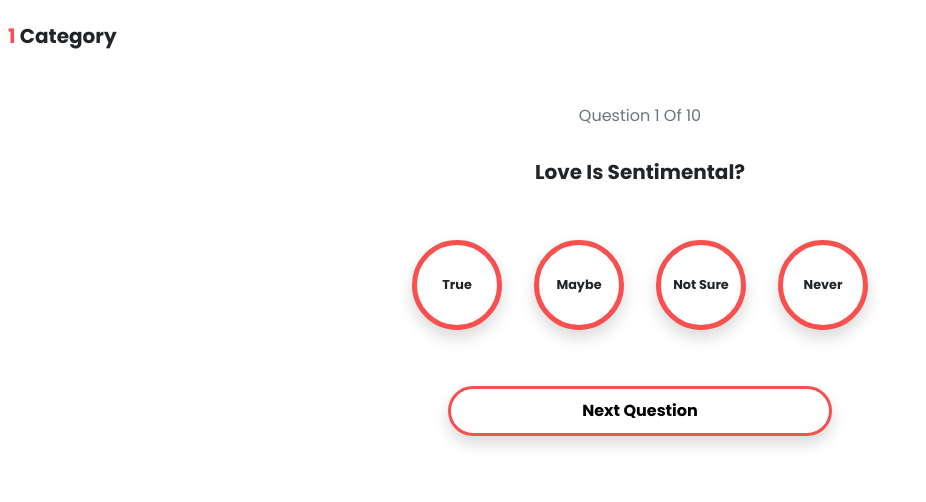
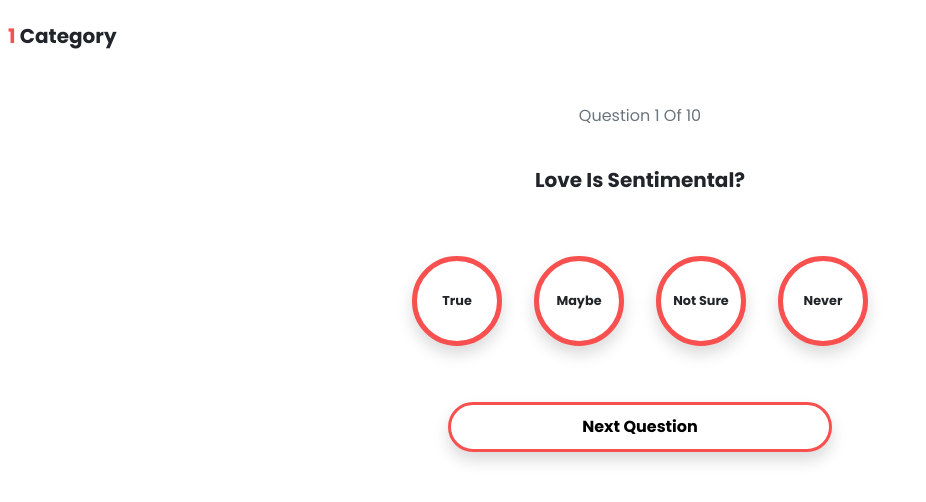
Before and after one commit to Adedoyin-Emmanuel/kingsword-demo-game, a React (Create React App) app: page /app/category/1 in a window 1280 px wide. Shown: the top 502 px of the page, without its empty margins (0-926 px from the left). Built offline with nearby package versions, Linux system fonts and the light colour scheme.

Commit message:
Added more padding to the question componnent

```diff
--- a/src/components/question.tsx
+++ b/src/components/question.tsx
@@ -8,7 +8,7 @@ const Question = ({ question }: questionProps): JSX.Element => {
   return (
     <React.Fragment>
       <section className="question-container d-flex align-items-center justify-content-center my-3">
-        <h5 className="fw-bold fs-5 text-center text-capitalize">{question}</h5>
+        <h5 className="fw-bold fs-5 text-center text-capitalize p-2">{question}</h5>
       </section>
     </React.Fragment>
   );
```
